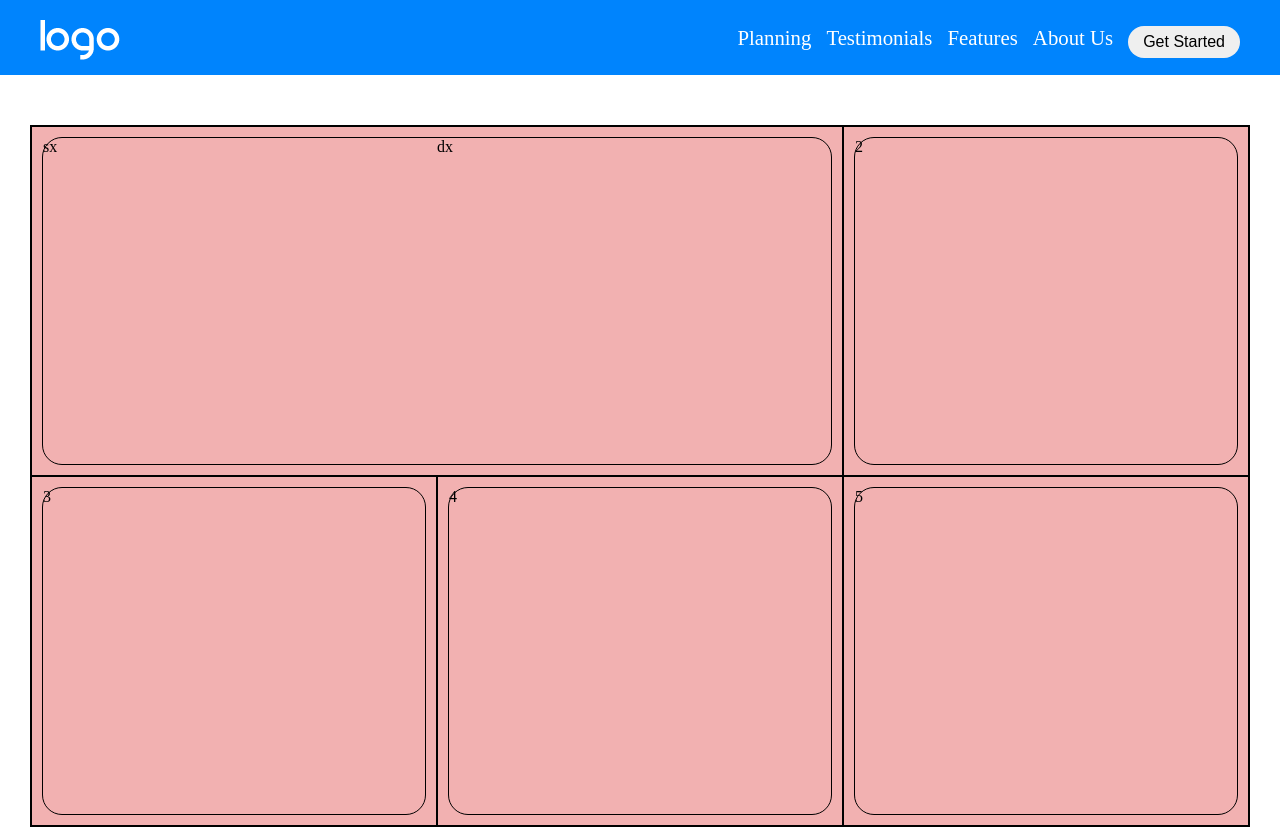
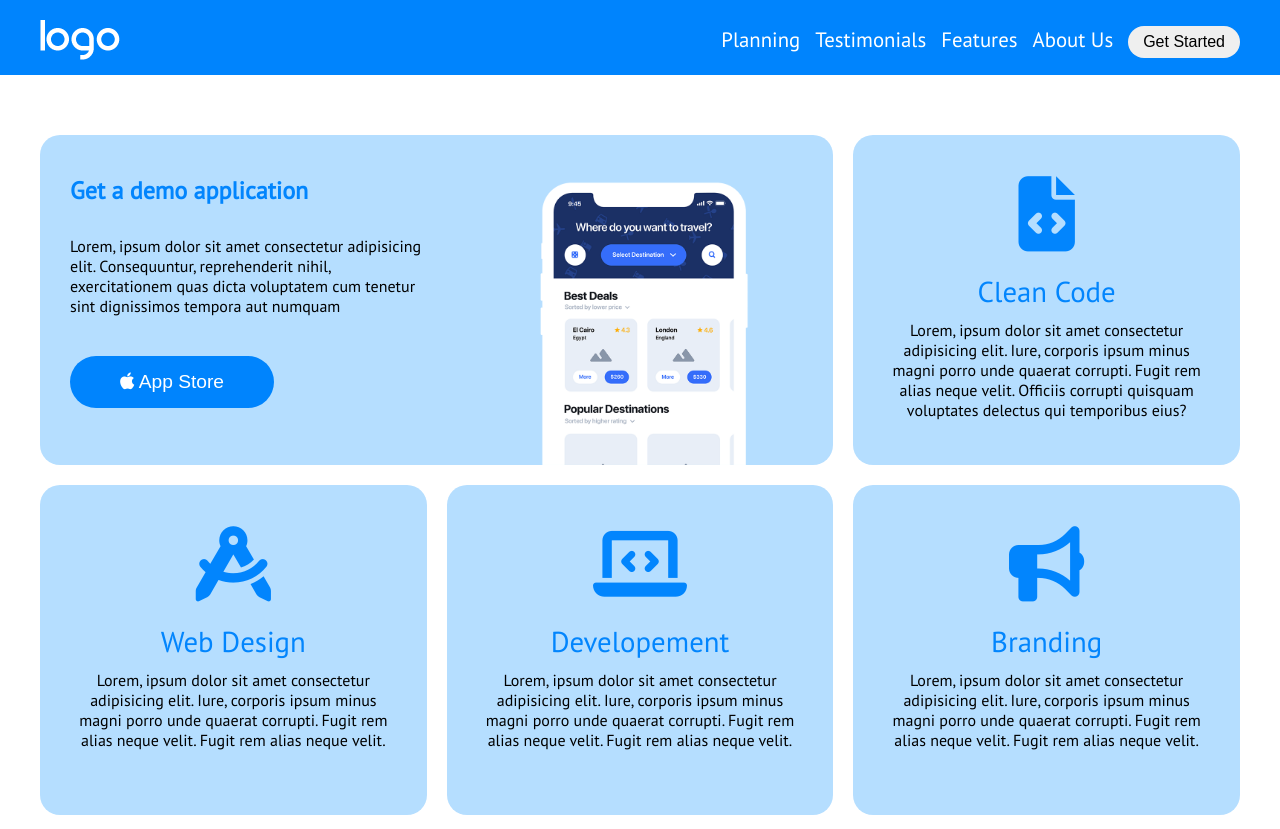
Before and after one commit to Vahidone/htmlcss-responsive-layout, a plain HTML site: page index.html in a window 1280 px wide. Shown: the top 829 px of the page. Drawn offline with Linux system fonts and the light colour scheme.

Commit message:
[feat] made responsive for demo section

```diff
--- a/css/style.css
+++ b/css/style.css
@@ -2,6 +2,9 @@
   margin: 0;
   padding: 0;
   box-sizing: border-box;
+}
+body {
+  font-family: "PT Sans", sans-serif;
 }
 
 /* UTILITIES **************** */
@@ -19,7 +22,7 @@
 .btn {
   padding: 7px 15px;
   border: none;
-  border-radius: 20px;
+  border-radius: 50px;
   font-size: 1rem;
 }
 .btn:hover {
@@ -68,10 +71,9 @@ header .container span:nth-child(2) {
   display: block;
 }
 
-/* SECTION DEMO ********* */
+/* SECTION DEMO **************** */
 .demo {
-  padding-top: 50px;
-  padding-bottom: 100px;
+  padding: 50px 0;
 }
 
 .row {
@@ -79,27 +81,72 @@ header .container span:nth-child(2) {
 }
 .container .row .col {
   width: 100%;
-  height: 360px;
+  height: 450px;
   padding: 10px;
 }
-.container .row .col.big {
+.demo .row .col.big {
   width: 100%;
-  height: 600px;
+  height: 700px;
 }
-.container .row .col .card {
+.demo .row .col .card {
   border-radius: 20px;
   height: 100%;
   margin: auto;
+  background-color: #b5deff;
+  text-align: center;
+  padding: 30px 30px;
+}
+.demo .col .card span {
+  font-size: 6rem;
+  color: #0285fd;
+  display: block;
+  margin-bottom: 25px;
+}
+.demo .col .card .title {
+  font-size: 2.5rem;
+  color: #0285fd;
+  display: block;
 }
 
-.container .row .col .card.big {
+.demo .row .col .card.big {
   flex-direction: column;
   height: 100%;
+  text-align: start;
+  padding: 0 30px;
+  padding-top: 40px;
 }
 .card.big .sx,
 .card.big .dx {
   width: 100%;
   height: 50%;
+}
+.demo .row .col .card.big .sx h2 {
+  color: #0285fd;
+  font-size: 1.5rem;
+  margin-bottom: 30px;
+}
+.demo .row .col .card.big .sx p {
+  text-align: start;
+  margin-bottom: 40px;
+}
+.demo .row .col .card.big .sx .btn {
+  background-color: #0084fd;
+  font-size: 1.2rem;
+  color: white;
+  padding: 15px 50px;
+}
+.demo .row .card.big .dx {
+  justify-content: center;
+  align-items: end;
+}
+.demo .card.big .dx .immagine {
+  width: 250px;
+  height: 300px;
+}
+.demo .row .col .card.big .dx img {
+  width: 100%;
+  height: 100%;
+  object-fit: cover;
 }
 /* SECTION PLANNING ******** */
 .planning {
@@ -184,11 +231,35 @@ RESPONSIVE FOR TABLET
     width: 66.66666%;
     height: 565px;
   }
+  .demo .row .col:nth-child(3),
+  .demo .row .col:nth-child(4),
+  .demo .row .col:nth-child(5) {
+    height: 465px;
+  }
 
   .about .container .row,
   .benefits .container .row {
     flex-direction: row;
     flex-wrap: wrap;
+  }
+  .demo .row .col .card span {
+    font-size: 4.7rem;
+    color: #0285fd;
+    display: block;
+    margin-bottom: 25px;
+  }
+  .demo .row .col .card .title {
+    font-size: 1.8rem;
+    color: #0285fd;
+    display: block;
+  }
+  .demo .col .card.big .dx {
+    justify-content: flex-start;
+    margin-left: 20px;
+  }
+  .demo .row .col .card.big .dx .immagine {
+    width: 200px;
+    height: 250px;
   }
 
   .benefits .row .col {
@@ -235,6 +306,18 @@ RESPONSIVE FOR DESKTOP **************************** */
   .benefits .row .col {
     width: calc(100% / 3);
   }
+  .demo .row .col .card span {
+    margin-bottom: 10px;
+  }
+  .demo .row .col .card.big .dx {
+    justify-content: center;
+    align-items: self-start;
+  }
+  .demo .row .col .card.big .dx img {
+    width: 120%;
+    height: 116%;
+    object-fit: cover;
+  }
   .demo .container .row .col {
     height: 350px;
     padding: 10px;
@@ -246,6 +329,7 @@ RESPONSIVE FOR DESKTOP **************************** */
   .demo .container .row .col.big .card {
     flex-direction: row;
   }
+
   .planning .container .row .col {
     padding: 10px;
   }
--- a/index.html
+++ b/index.html
@@ -1,6 +1,12 @@
 <!DOCTYPE html>
 <html lang="en">
   <head>
+    <link rel="preconnect" href="https://fonts.googleapis.com" />
+    <link rel="preconnect" href="https://fonts.gstatic.com" crossorigin />
+    <link
+      href="https://fonts.googleapis.com/css2?family=PT+Sans&display=swap"
+      rel="stylesheet"
+    />
     <link
       rel="stylesheet"
       href="https://cdnjs.cloudflare.com/ajax/libs/font-awesome/6.4.2/css/all.min.css"
@@ -31,25 +37,73 @@
     </header>
     <!-- SECTION DEMO -------- -->
     <section class="demo">
-      <div class="container debug">
+      <div class="container">
         <div class="row d-flex">
-          <div class="col big debug">
-            <div class="card big debug d-flex">
-              <div class="sx">sx</div>
-              <div class="dx">dx</div>
+          <div class="col big">
+            <div class="card big d-flex">
+              <div class="sx">
+                <h2>Get a demo application</h2>
+                <p>
+                  Lorem, ipsum dolor sit amet consectetur adipisicing elit.
+                  Consequuntur, reprehenderit nihil, exercitationem quas dicta
+                  voluptatem cum tenetur sint dignissimos tempora aut numquam
+                </p>
+                <button class="btn">
+                  <i class="fa-brands fa-apple"></i> App Store
+                </button>
+              </div>
+
+              <div class="dx d-flex">
+                <div class="immagine">
+                  <img src="img/phone.png" alt="" />
+                </div>
+              </div>
             </div>
           </div>
-          <div class="col debug">
-            <div class="card debug">2</div>
+          <div class="col">
+            <div class="card">
+              <span><i class="fa-solid fa-file-code"></i></span>
+              <span class="title">Clean Code</span>
+              <p>
+                Lorem, ipsum dolor sit amet consectetur adipisicing elit. Iure,
+                corporis ipsum minus magni porro unde quaerat corrupti. Fugit
+                rem alias neque velit. Officiis corrupti quisquam voluptates
+                delectus qui temporibus eius?
+              </p>
+            </div>
           </div>
-          <div class="col debug">
-            <div class="card debug">3</div>
+          <div class="col">
+            <div class="card">
+              <span><i class="fa-solid fa-compass-drafting"></i></span>
+              <span class="title">Web Design</span>
+              <p>
+                Lorem, ipsum dolor sit amet consectetur adipisicing elit. Iure,
+                corporis ipsum minus magni porro unde quaerat corrupti. Fugit
+                rem alias neque velit. Fugit rem alias neque velit.
+              </p>
+            </div>
           </div>
-          <div class="col debug">
-            <div class="card debug">4</div>
+          <div class="col">
+            <div class="card">
+              <span><i class="fa-solid fa-laptop-code"></i></span>
+              <span class="title">Developement</span>
+              <p>
+                Lorem, ipsum dolor sit amet consectetur adipisicing elit. Iure,
+                corporis ipsum minus magni porro unde quaerat corrupti. Fugit
+                rem alias neque velit. Fugit rem alias neque velit.
+              </p>
+            </div>
           </div>
-          <div class="col debug">
-            <div class="card debug">5</div>
+          <div class="col">
+            <div class="card">
+              <span><i class="fa-solid fa-bullhorn"></i></span>
+              <span class="title">Branding</span>
+              <p>
+                Lorem, ipsum dolor sit amet consectetur adipisicing elit. Iure,
+                corporis ipsum minus magni porro unde quaerat corrupti. Fugit
+                rem alias neque velit. Fugit rem alias neque velit.
+              </p>
+            </div>
           </div>
         </div>
       </div>
```
